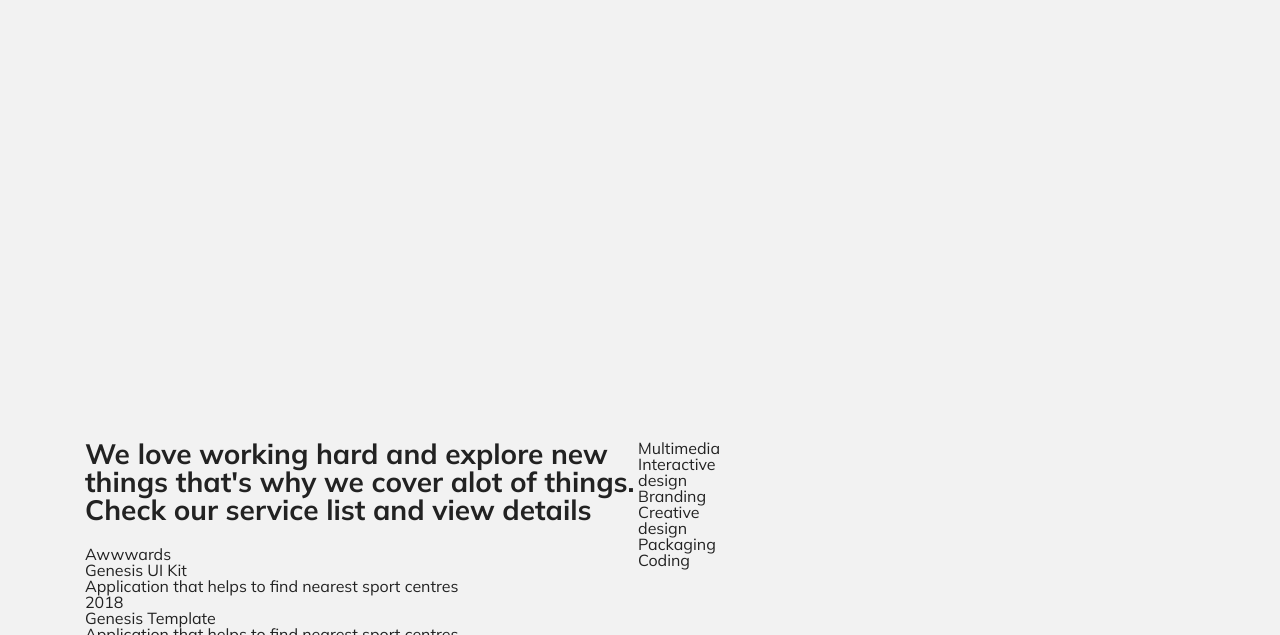
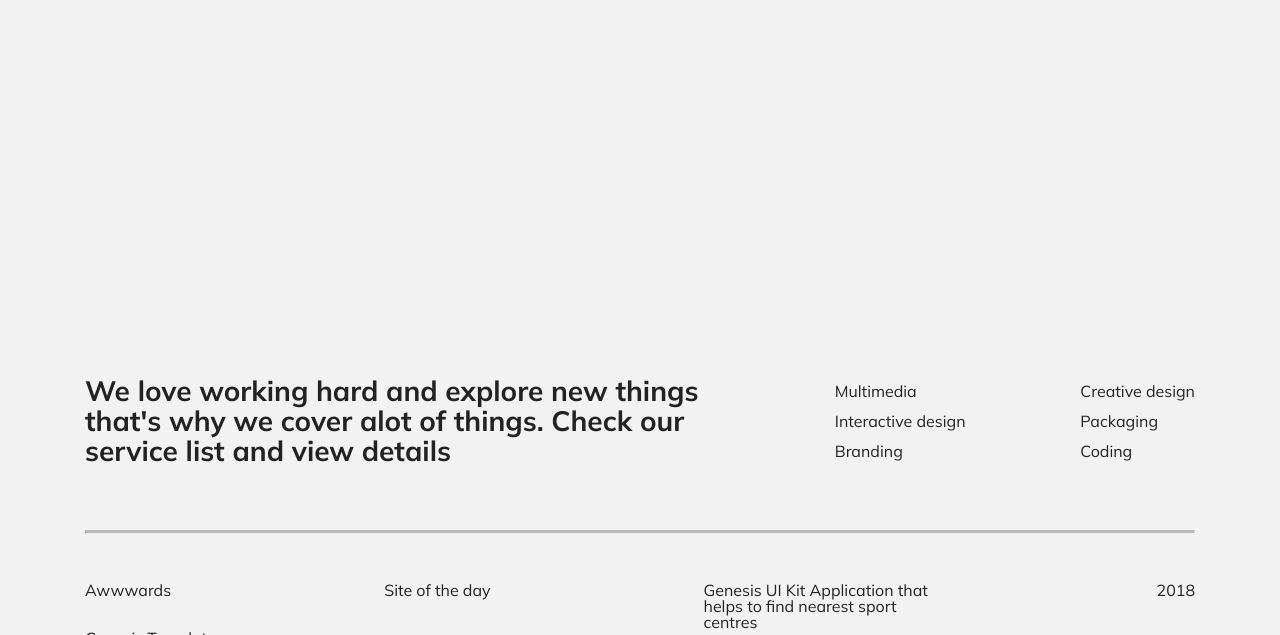
Before and after one commit to carolinacarlen/SASS-Genesis-design, a plain HTML site: page index.html in a window 1280 px wide. Shown: the part 2165-2800 px from the top of the page. Drawn offline with Linux system fonts and the light colour scheme.

Commit message:
more css to homepage

```diff
--- a/index.html
+++ b/index.html
@@ -125,23 +125,27 @@
           We love working hard and explore new things that's why we cover alot
           of things. Check our service list and view details
         </h2>
-        <div>
-          <ul class="aboutus__list">
+        <ul class="aboutus__list1">
           <li>Multimedia</li>
           <li>Interactive design</li>
           <li>Branding</li>
+        </ul>
+        <ul class="aboutus__list2">
           <li>Creative design</li>
           <li>Packaging</li>
           <li>Coding</li>
         </ul>
       </div>
-      </div>
+      <hr class="solid" />
       <div class="awwwards">
-        <h2>Awwwards</h2>
-        <nav class="siteoftheday">
-          <ul>
-            <li>Genesis UI Kit</li>
-            <li>Application that helps to find nearest sport centres</li>
+        <nav>
+          <ul class="awwwards__list">
+            <li>Awwwards</li>
+            <li>Site of the day</li>
+            <li class="Genesiskit">
+              Genesis UI Kit Application that helps to find nearest sport
+              centres
+            </li>
             <li>2018</li>
           </ul>
         </nav>
@@ -153,6 +157,7 @@
           </ul>
         </nav>
       </div>
+      <hr class="solid" />
       <div class="awwwards">
         <h2>CSSDesignAwards</h2>
         <nav class="siteoftheday">
@@ -170,6 +175,7 @@
           </ul>
         </nav>
       </div>
+      <hr class="solid" />
       <footer>
         <div class="logo">
           <img src="images/Logo.png" alt="Logo" />
--- a/styles/_maincontent.scss
+++ b/styles/_maincontent.scss
@@ -25,6 +25,7 @@
 
 .intro-sidetext {
   display: flex;
+  flex-wrap: wrap;
   align-self: center;
   justify-content: flex-end;
   filter: drop-shadow(0px 4px 4px rgba(0, 0, 0, 0.25));
@@ -34,17 +35,39 @@
 }
 
 .aboutus {
-  margin-top: 7rem;
   display: flex;
+  flex-wrap: wrap;
   flex-direction: row;
   justify-content: space-between;
-  width: 635px;
+  align-items: flex-start;
   height: 106px;
+  margin-top: 3rem;
+  margin-bottom: 3rem;
+  gap: 2rem;
+  line-height: 30px;
 
   &__intro {
-    display: flex;
-    align-items: flex-start;
     font-weight: bold;
     font-size: 28px;
+    width: 635px;
+  }
+
+  &__list {
+    line-height: normal;
+    display: flex;
+    flex-direction: column;
   }
 }
+
+hr.solid {
+  border-top: 3px solid #bbb;
+}
+
+.awwwards__list {
+  display: flex;
+  justify-content: space-between;
+  margin-top: 3rem;
+  & li {
+    max-width: 25ch;
+  }
+}
```
Also changed, not shown: styles/index.css. Lines whose indentation alone changed are shown as unchanged.
